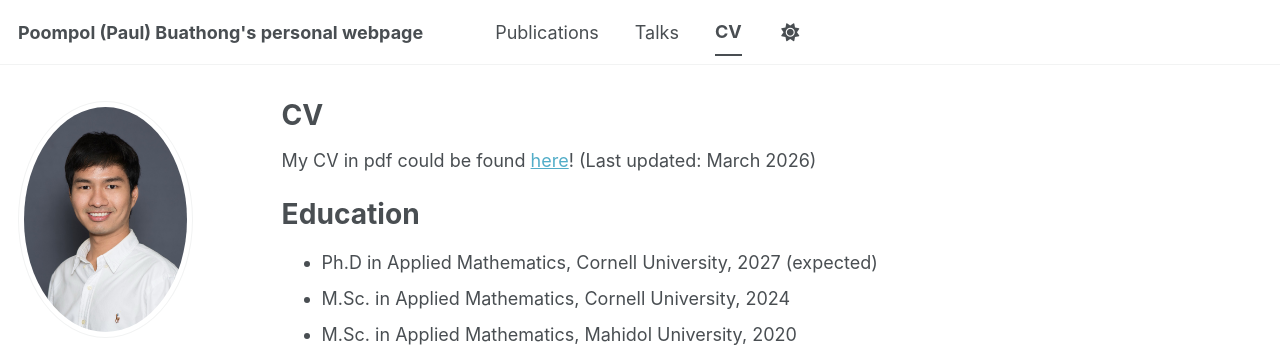
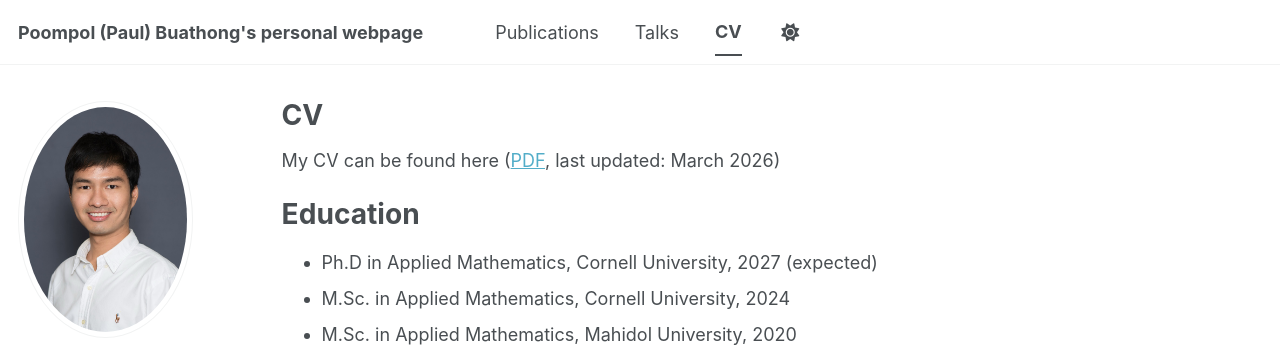
Before and after one commit to poompol/poompol.github.io, a Jekyll site: the page built from _pages/cv.md, in a window 1280 px wide and 900 px high. Shown: the top 347 px of the window. Built offline with Jekyll 4.4.1, drawn with Linux system fonts in a browser that asks for light colours; some web fonts are replaced; a script bundle is joined from its source files by our own code; library files that are not in the unit come from our copies.

Commit message:
Update CV link formatting and text

```diff
--- a/_pages/cv.md
+++ b/_pages/cv.md
@@ -9,7 +9,7 @@
 
 {% include base_path %}
 
-My CV in pdf could be found [here](https://drive.google.com/file/d/165n3bHsvXhGUZ3SH27uXohJ4_9RiZ7G8/view?usp=sharing)! (Last updated: March 2026)
+My CV can be found here ([PDF](https://drive.google.com/file/d/165n3bHsvXhGUZ3SH27uXohJ4_9RiZ7G8/view?usp=sharing), last updated: March 2026)
 
 Education
 ======
```
